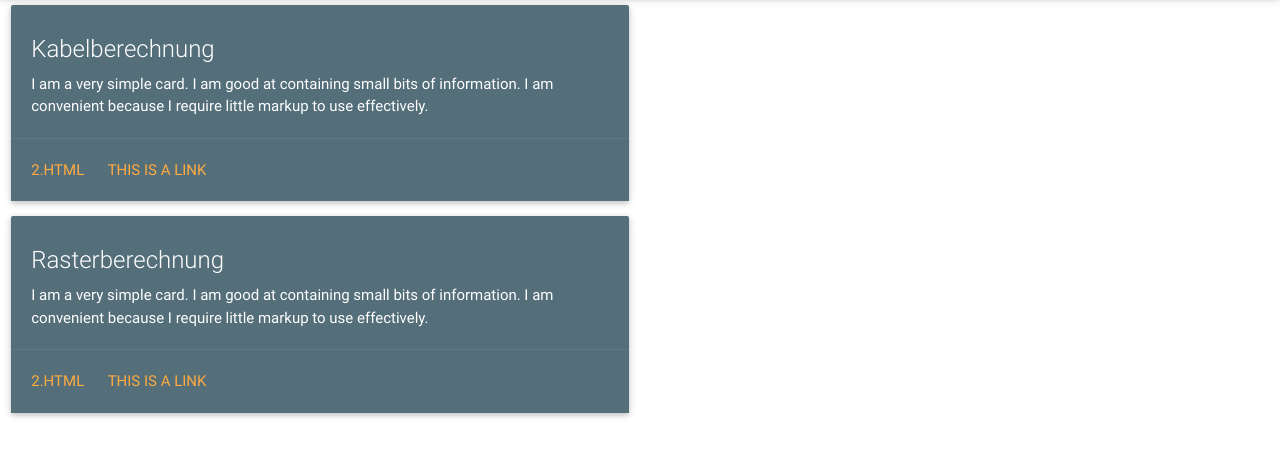
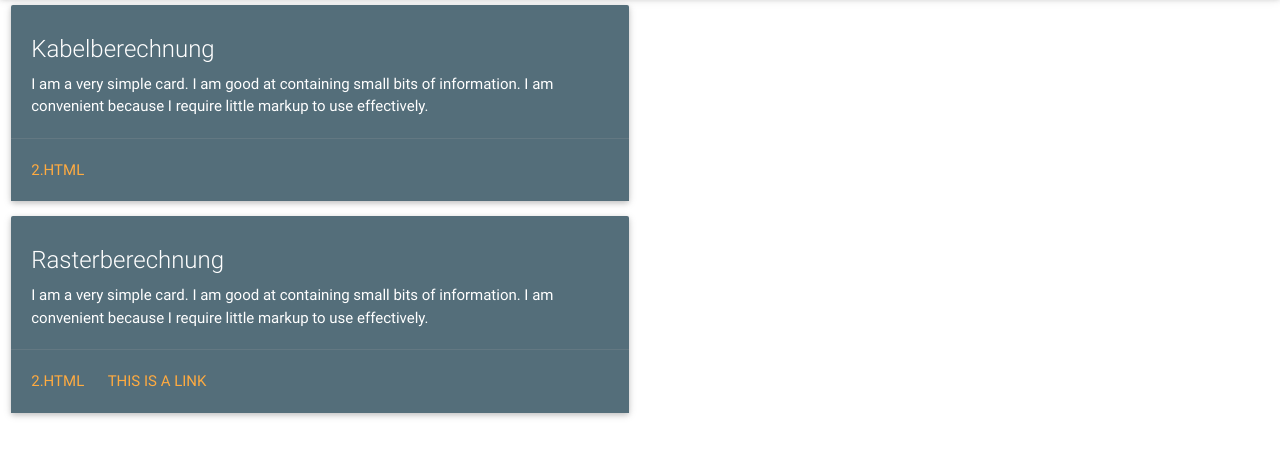
Before and after one commit to firemanho/eletools.github.io, a plain HTML site: page index.html in a window 1280 px wide. Shown: the part 67-524 px from the top of the page. Drawn offline with nearby package versions, Linux system fonts and the light colour scheme.

Commit message:
remove second link on cards

```diff
--- a/index.html
+++ b/index.html
@@ -34,7 +34,6 @@
 					</div>
 					<div class="card-action">
 						<a href="2.html">2.html</a>
-						<a href="#">This is a link</a>
 					</div>
 				</div>
 				<div class="card blue-grey darken-1">
@@ -44,8 +43,8 @@
 						I am convenient because I require little markup to use effectively.</p>
 					</div>
 					<div class="card-action">
-						<a href="2.html">2.html</a>
-						<a href="#">This is a link</a>
+						<a href="2.html">2.html</a>						<a
+href="#">This is a link</a>
 					</div>
 				</div>
 			</div>
```
